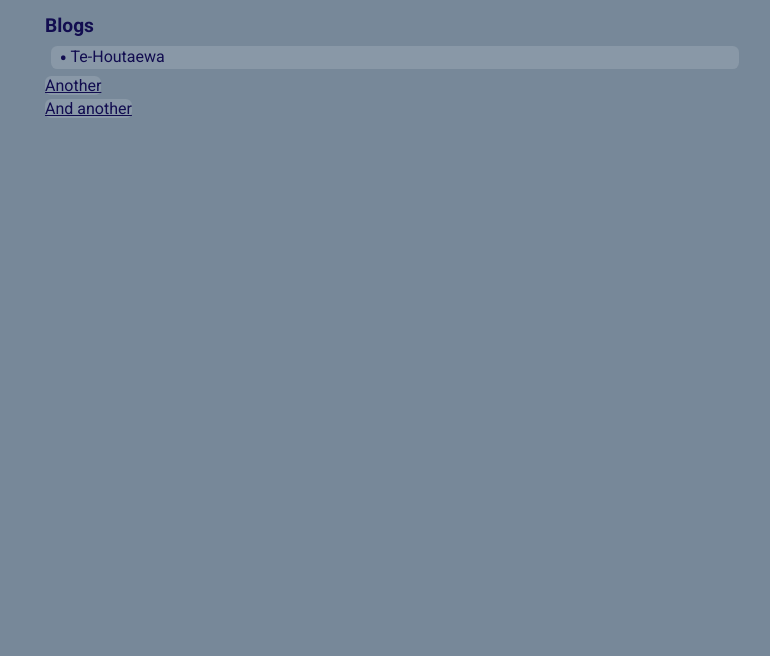
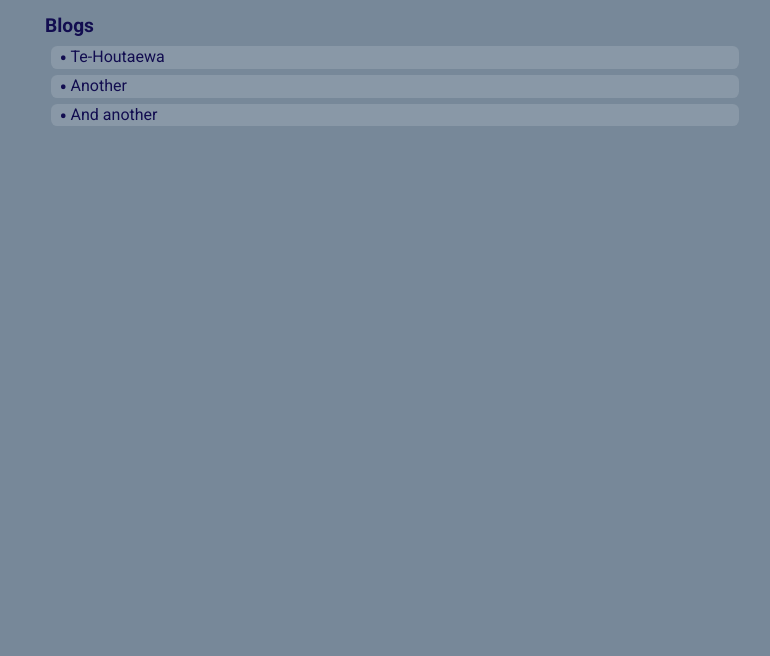
Before and after one commit to zak-hynd/zakhynd.github.io, a plain HTML site: page index.html in a window 1280 px wide. Shown: the part 144-800 px from the top of the page, without its empty margins (245-1015 px from the left). Drawn offline with Linux system fonts and the light colour scheme.

Commit message:
fix div ends in links

```diff
--- a/index.html
+++ b/index.html
@@ -29,10 +29,11 @@
     <div class="subpage-list"><!-- Blogs list -->
        <div class="subpage-list-title">Blogs</div>
          <div class="subpage-links">
-          <a href="https://zak-hynd.github.io/blog/te-houtaewa-template.html">Te-Houtaewa</a></div>
-          <a href="https://zak-hynd.github.io/blog/te-houtaewa-template.html">Another</a></div>
-          <a href="https://zak-hynd.github.io/blog/te-houtaewa-template.html">And another</a></div>
-      </div>
+          <a href="https://zak-hynd.github.io/blog/te-houtaewa-template.html">Te-Houtaewa</a>
+          <a href="https://zak-hynd.github.io/blog/te-houtaewa-template.html">Another</a>
+          <a href="https://zak-hynd.github.io/blog/te-houtaewa-template.html">And another</a>
+         </div>
+     </div>
 
   </body>
 </html>
```
